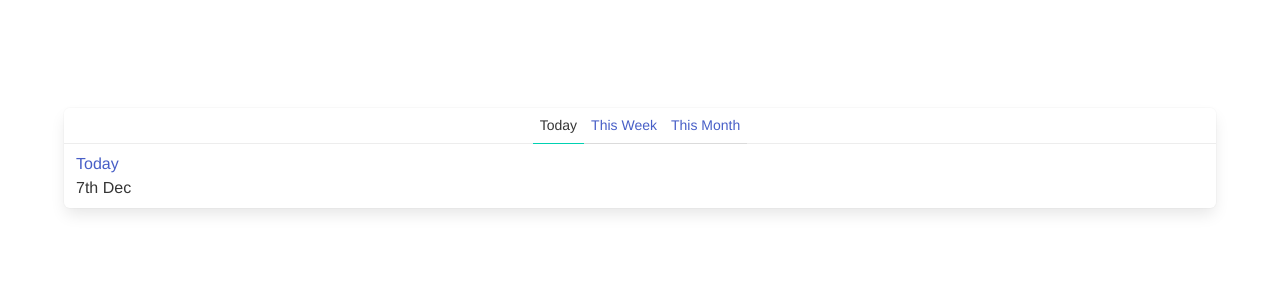
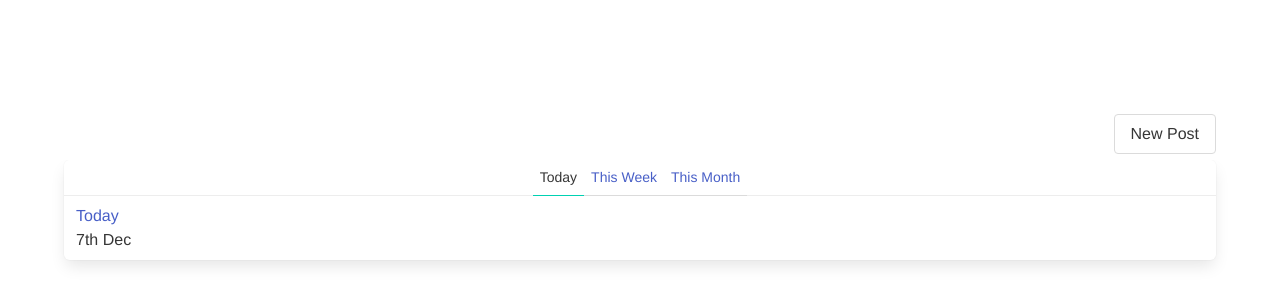
Before and after one commit to devAbhimanyu/vue-composition-api, a Vue app: page / in a window 1280 px wide. Shown: the top 304 px of the page. Built offline with nearby package versions, Linux system fonts and the light colour scheme.

Commit message:
feat: 🎸 routing, home and navbar comp added
router added using vue-routing, Posts moved to home comp, navbar added
for app links

```diff
--- a/package.json
+++ b/package.json
@@ -9,9 +9,12 @@
     "commit": "git cz"
   },
   "dependencies": {
+    "@types/marked": "2.0.3",
     "axios": "^0.24.0",
+    "marked": "2.0.3",
     "moment": "2.13",
-    "vue": "^3.0.0"
+    "vue": "^3.0.0",
+    "vue-router": "4.0.8"
   },
   "devDependencies": {
     "@types/jest": "^24.0.19",
--- a/src/App.vue
+++ b/src/App.vue
@@ -1,27 +1,20 @@
 <template>
   <section class="section">
     <div class="container">
-      <suspense>
-        <template #default>
-          <timeline />
-        </template>
-        <template #fallback>
-          <the-spinner></the-spinner>
-        </template>
-      </suspense>
+      <the-navbar />
+      <router-view></router-view>
     </div>
   </section>
 </template>
 
 <script lang="ts">
 import { defineComponent } from "vue";
-import Timeline from "./components/Timeline.vue";
-import TheSpinner from "./components/TheSpinner.vue";
+import TheNavbar from "./components/TheNavbar.vue";
+
 export default defineComponent({
   name: "App",
   components: {
-    Timeline,
-    TheSpinner,
+    TheNavbar,
   },
 });
 </script>
--- /dev/null
+++ b/src/components/TheNavbar.vue
@@ -0,0 +1,9 @@
+<template>
+  <nav class="navbar">
+    <div class="navbar-end">
+      <div class="buttons">
+        <router-link to="/" class="button">New Post</router-link>
+      </div>
+    </div>
+  </nav>
+</template>
--- a/src/main.ts
+++ b/src/main.ts
@@ -1,7 +1,9 @@
 import { createApp } from "vue";
 import App from "./App.vue";
+import { router } from "./router";
 import axios from "axios";
 import { thisMonth, thisWeek, today } from "./mocks";
+
 function delay() {
   return new Promise((res) => {
     setTimeout(res, 2200);
@@ -18,4 +20,6 @@ axios.get = async (url: string) => {
   }
 };
 
-createApp(App).mount("#app");
+const app = createApp(App);
+app.use(router);
+app.mount("#app");
--- /dev/null
+++ b/src/pages/Home.vue
@@ -0,0 +1,23 @@
+<template>
+  <suspense>
+    <template #default>
+      <timeline />
+    </template>
+    <template #fallback>
+      <the-spinner></the-spinner>
+    </template>
+  </suspense>
+</template>
+
+<script lang="ts">
+import { defineComponent } from "vue";
+import Timeline from "../components/Timeline.vue";
+import TheSpinner from "../components/TheSpinner.vue";
+export default defineComponent({
+  name: "Home",
+  components: {
+    Timeline,
+    TheSpinner,
+  },
+});
+</script>
--- /dev/null
+++ b/src/router.ts
@@ -0,0 +1,12 @@
+import { createRouter, createWebHistory } from "vue-router";
+import Home from "./pages/Home.vue";
+// im
+export const router = createRouter({
+  history: createWebHistory(),
+  routes: [
+    {
+      path: "/",
+      component: Home,
+    },
+  ],
+});
```
Also changed, not shown: tsconfig.json (+4 -16 lines), src/pages/NewPost.vue (added), 1 other file (tests, documents, lock files or other folders).
